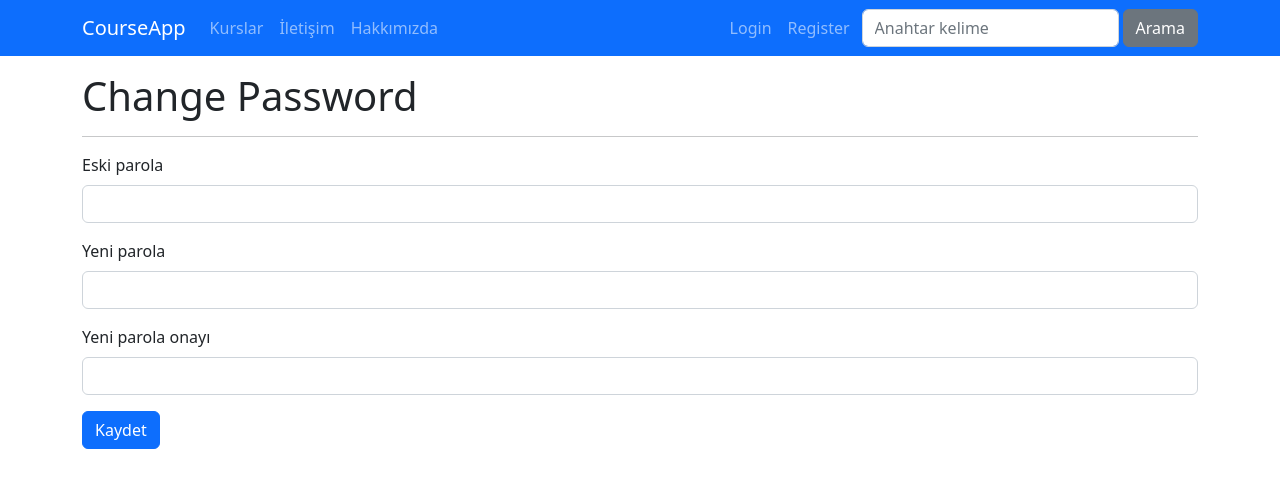
After one commit to gonulpolat/Django-Ile-Web-Gelistirme-Sadik_Turan_Kursu, a Django app: page /account/change-password in a window 1280 px wide. The commit adds this page. Shown: the top 488 px of the page. Run offline with Django 4.2, Linux system fonts and the light colour scheme; some libraries are stand-ins or nearby versions.

Commit message:
Change Password
Parola güncelleme işlemi başarılı bir şekilde tanımlandı.

```diff
--- a/Account/forms.py
+++ b/Account/forms.py
@@ -1,5 +1,5 @@
 from django import forms
-from django.contrib.auth.forms import AuthenticationForm, UserCreationForm
+from django.contrib.auth.forms import AuthenticationForm, UserCreationForm, PasswordChangeForm
 from django.contrib import messages
 from django.forms import widgets
 from django.contrib.auth.models import User
@@ -19,13 +19,6 @@ class LoginUserForm(AuthenticationForm):
             messages.add_message(self.request, messages.SUCCESS, "Hoş geldin, admin")
 
         return username
-
-    def confirm_login_allowed(self, user):
-        """
-            Örnek olsun diye, yoksa böyle saçma bir metot olur mu
-        """
-        if user.username.startswith('s'):
-            raise forms.ValidationError('GİRİŞ YOK')
 
 
 class RegisterUserForm(UserCreationForm):
@@ -54,5 +47,11 @@ class RegisterUserForm(UserCreationForm):
 
         return email
 
-    def clean_password2(self):
-        return super().clean_password2()  # temel sınıftaki işlevi yerine getir
+
+class PasswordChangeUserForm(PasswordChangeForm):
+
+    def __init__(self, *args, **kwargs):
+        super().__init__(*args, **kwargs)
+        self.fields['new_password1'].widget = widgets.PasswordInput(attrs={'class': 'form-control'})
+        self.fields['new_password2'].widget = widgets.PasswordInput(attrs={'class': 'form-control'})
+        self.fields['old_password'].widget = widgets.PasswordInput(attrs={'class': 'form-control'})
--- /dev/null
+++ b/Account/templates/account/change-password.html
@@ -0,0 +1,37 @@
+{% extends "base.html" %}
+{% load static %}
+
+{% block css_files %}
+    <link
+        rel="stylesheet"
+        href="https://cdnjs.cloudflare.com/ajax/libs/font-awesome/6.7.2/css/all.min.css"
+    />
+    <link rel="stylesheet" href="{% static "courses/css/style.css" %}">
+{% endblock css_files %}
+
+{% block page_title %}
+    Change Password
+{% endblock page_title%}
+
+{% block content %}
+    <div class="container mt-3">
+      <div class="row">
+        <div class="col-12">
+            <h1>Change Password</h1>
+            <hr>
+            <form action="" method="post" novalidate>
+                {% csrf_token %}
+
+                {% include "partials/_form.html" %}
+
+                <button type="submit" class="btn btn-primary">Kaydet</button>
+
+            </form>
+        </div>
+      </div>
+    </div>
+{% endblock content %}
+
+{% block js_files %}
+    <script src="{% static "courses/js/script.js" %}"></script>
+{% endblock js_files %}
--- a/Account/urls.py
+++ b/Account/urls.py
@@ -4,5 +4,6 @@ from . import views
 urlpatterns = [
     path('login', views.user_login, name='user_login'),
     path('register', views.user_register, name='user_register'),
+    path('change-password', views.change_password, name='change_password'),
     path('logout', views.user_logout, name='user_logout'),
 ]
--- a/Account/views.py
+++ b/Account/views.py
@@ -1,8 +1,8 @@
 from django.contrib import messages
-from django.contrib.auth import authenticate, login, logout
+from django.contrib.auth import authenticate, login, logout, update_session_auth_hash
 from django.shortcuts import redirect, render
 
-from Account.forms import LoginUserForm, RegisterUserForm
+from Account.forms import LoginUserForm, RegisterUserForm, PasswordChangeUserForm
 
 # Create your views here.
 
@@ -76,6 +76,29 @@ def user_register(request):
         })
 
 
+def change_password(request):
+
+    if request.method == 'POST':
+        form = PasswordChangeUserForm(request.user, request.POST)
+
+        if form.is_valid():
+            user = form.save()
+            update_session_auth_hash(request, user)
+            messages.success(request, "Parola güncellendi.")
+            logout(request)
+            return redirect('user_login')
+        else:
+            return render(request, 'account/change-password.html', {
+                'form': form
+            })
+
+    form = PasswordChangeUserForm(request.user)
+
+    return render(request, 'account/change-password.html', {
+        'form': form
+    })
+
+
 def user_logout(request):
     logout(request)
     messages.add_message(request, messages.SUCCESS, 'Çıkış başarılı.')
--- a/templates/partials/_nav.html
+++ b/templates/partials/_nav.html
@@ -36,6 +36,9 @@
                         <a href="" class="nav-link">Hoş geldin, {{user.username}} </a>
                     </li>
                     <li class="nav-item">
+                        <a href="{% url "change_password" %}" class="nav-link">Change Password</a>
+                    </li>
+                    <li class="nav-item">
                         <a href="{% url "user_logout" %}" class="nav-link">Logout</a>
                     </li>
                 {% else %}
```
